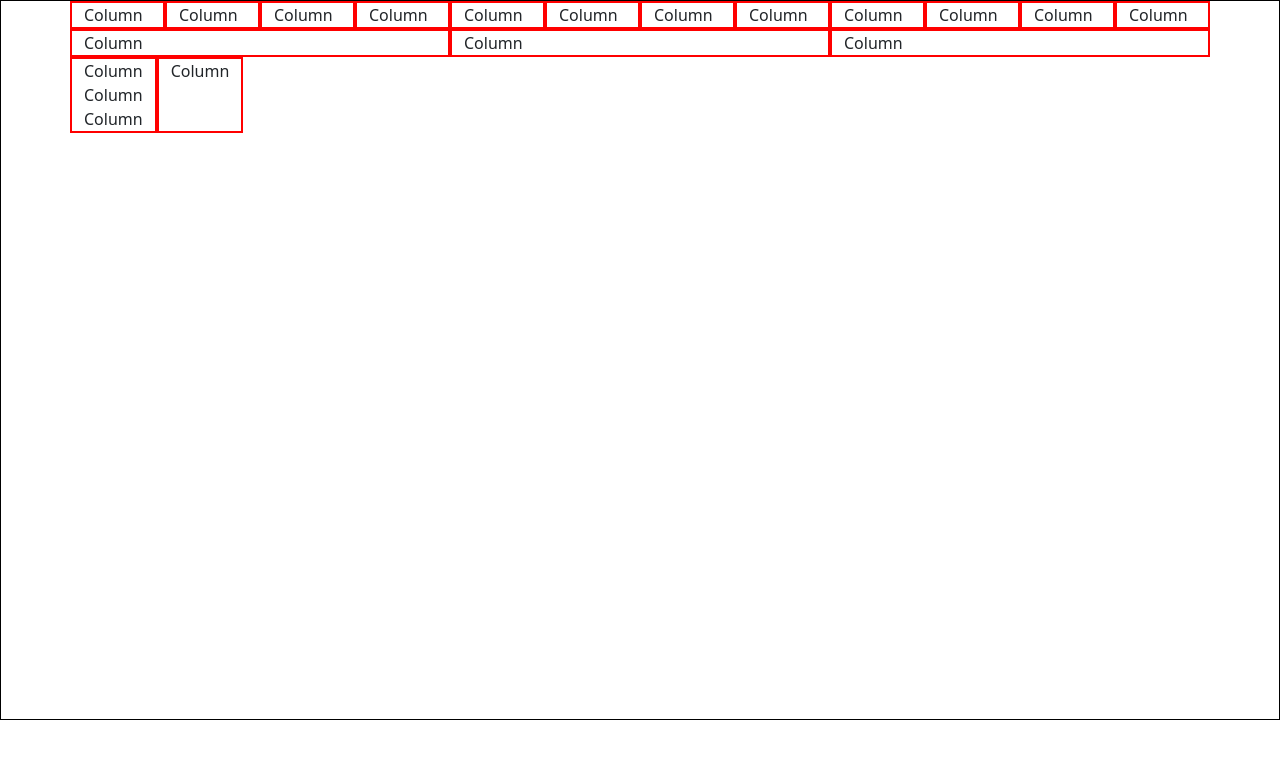
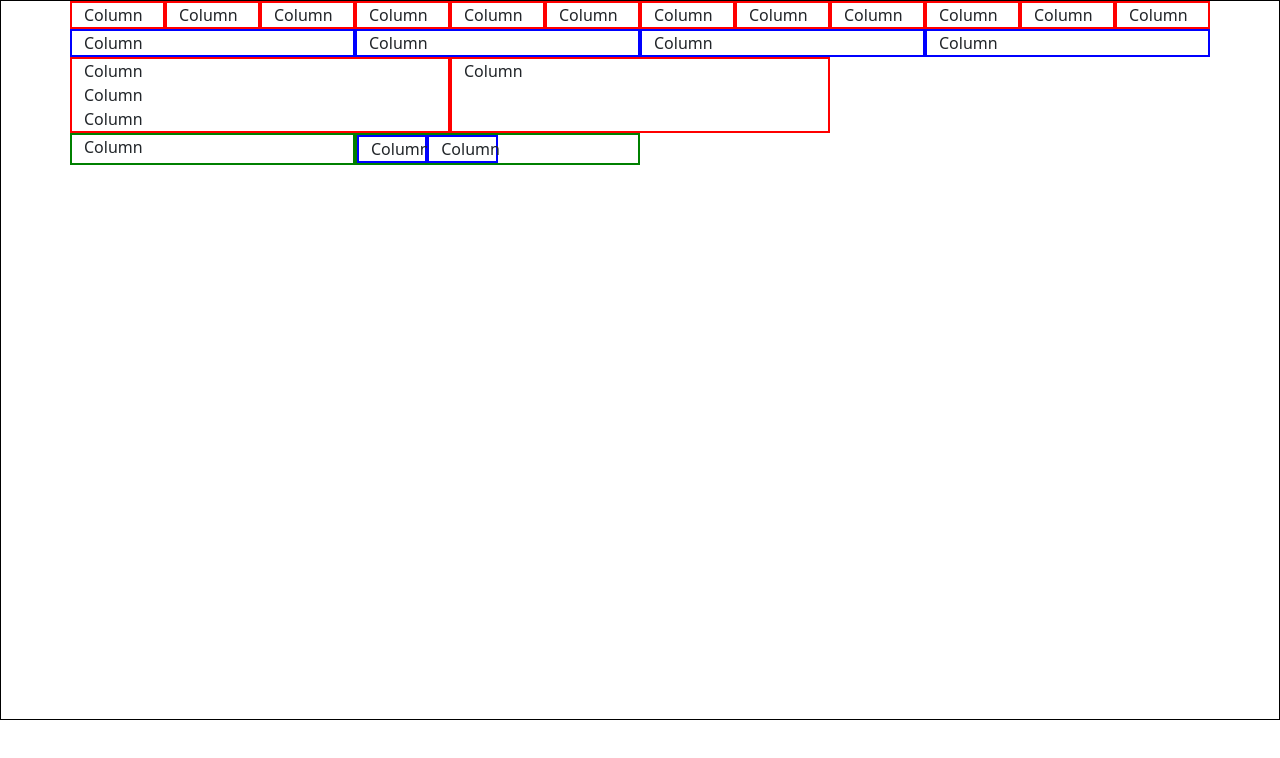
Before and after one commit to haroldsr01/ci-onweb-react-bootstrap, a React (Create React App) app: page / in a window 1280 px wide. Shown: the top 758 px of the page. Built offline with nearby package versions, Linux system fonts and the light colour scheme.

Commit message:
trial add nested row

```diff
--- a/src/App.jsx
+++ b/src/App.jsx
@@ -46,27 +46,41 @@ function App() {
           Column
         </div>
       </div>
-    </div>
-    <div className="container">
-      <div className="row">
-        <div className="col-sm" style={{border: "2px solid red"}}>
+      <div className="row row-cols-sm-2 row-cols-md-4">
+        <div className="col" style={{border: "2px solid blue"}}>
           Column
         </div>
-        <div className="col" style={{border: "2px solid red"}}>
+        <div className="col" style={{border: "2px solid blue"}}>
           Column
         </div>
-        <div className="col" style={{border: "2px solid red"}}>
+        <div className="col" style={{border: "2px solid blue"}}>
+          Column
+        </div>
+        <div className="col" style={{border: "2px solid blue"}}>
           Column
         </div>
       </div>
-    </div>
-    <div className="container">
-      <div className="row">
-        <div className="col-sm-auto" style={{border: "2px solid red"}}>
+      <div className="row ">
+        <div className="col col-sm-6 col-md-4" style={{border: "2px solid red"}}>
           Column<br/>Column<br/>Column
         </div>
-        <div className="col-lg-auto" style={{border: "2px solid red"}}>
+        <div className="col col-sm-6 col-md-4" style={{border: "2px solid red"}}>
           Column
+        </div>
+      </div>
+      <div className="row row-cols-sm-2 row-cols-md-4">
+        <div className="col" style={{border: "2px solid green"}}>
+          Column
+        </div>
+        <div className="col" style={{border: "2px solid green"}}>
+          <div className="row row-cols-sm-2 row-cols-md-4">
+            <div className="col" style={{border: "2px solid blue"}}>
+              Column
+            </div>
+            <div className="col" style={{border: "2px solid blue"}}>
+              Column
+            </div>
+          </div>
         </div>
       </div>
     </div>
@@ -75,20 +89,3 @@ function App() {
 }
 
 export default App;
-
-      // <header className="App-header">
-      //   <img src={logo} className="App-logo" alt="logo" />
-      //   <p>
-      //     Edit <code>src/App.js</code> and save to reload.
-      //   </p>
-      //   <Button>This is a button</Button>
-      //   <Test />
-      //   <a
-      //     className="App-link"
-      //     href="https://reactjs.org"
-      //     target="_blank"
-      //     rel="noopener noreferrer"
-      //   >
-      //     Learn React
-      //   </a>
-      // </header>
```
